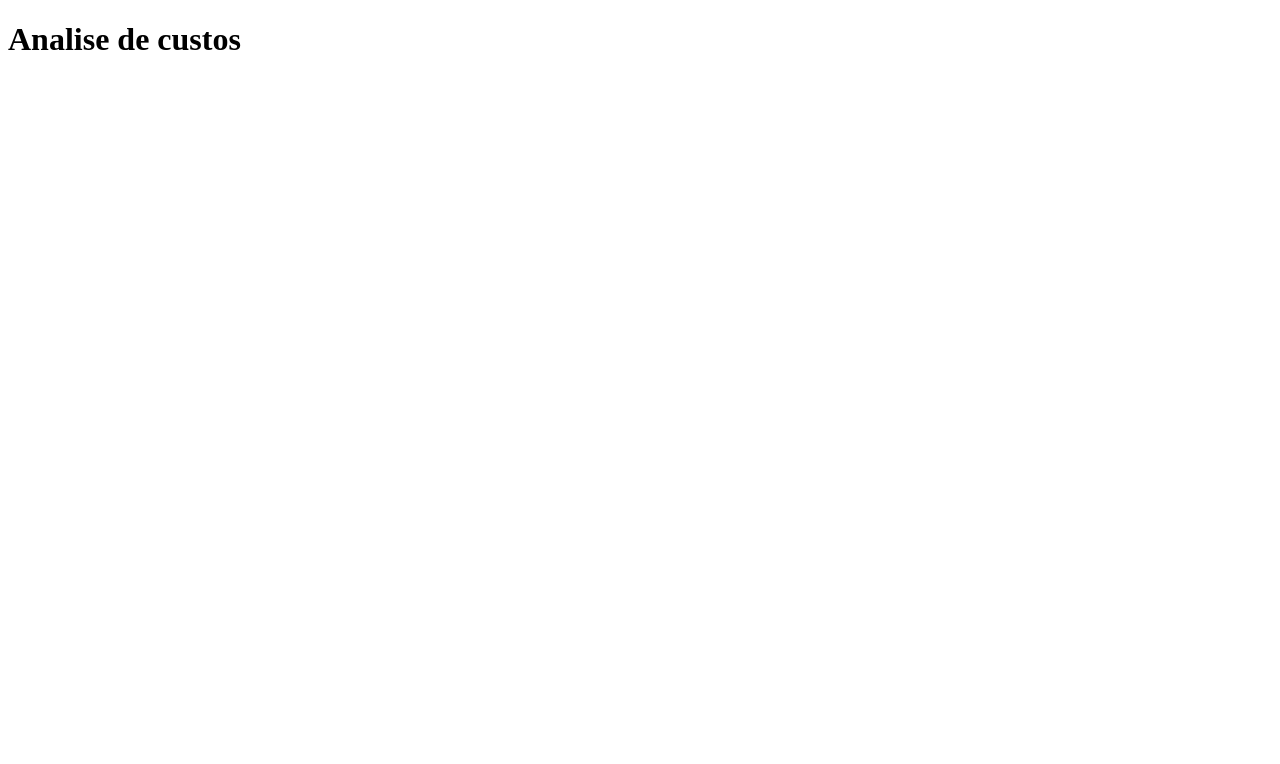
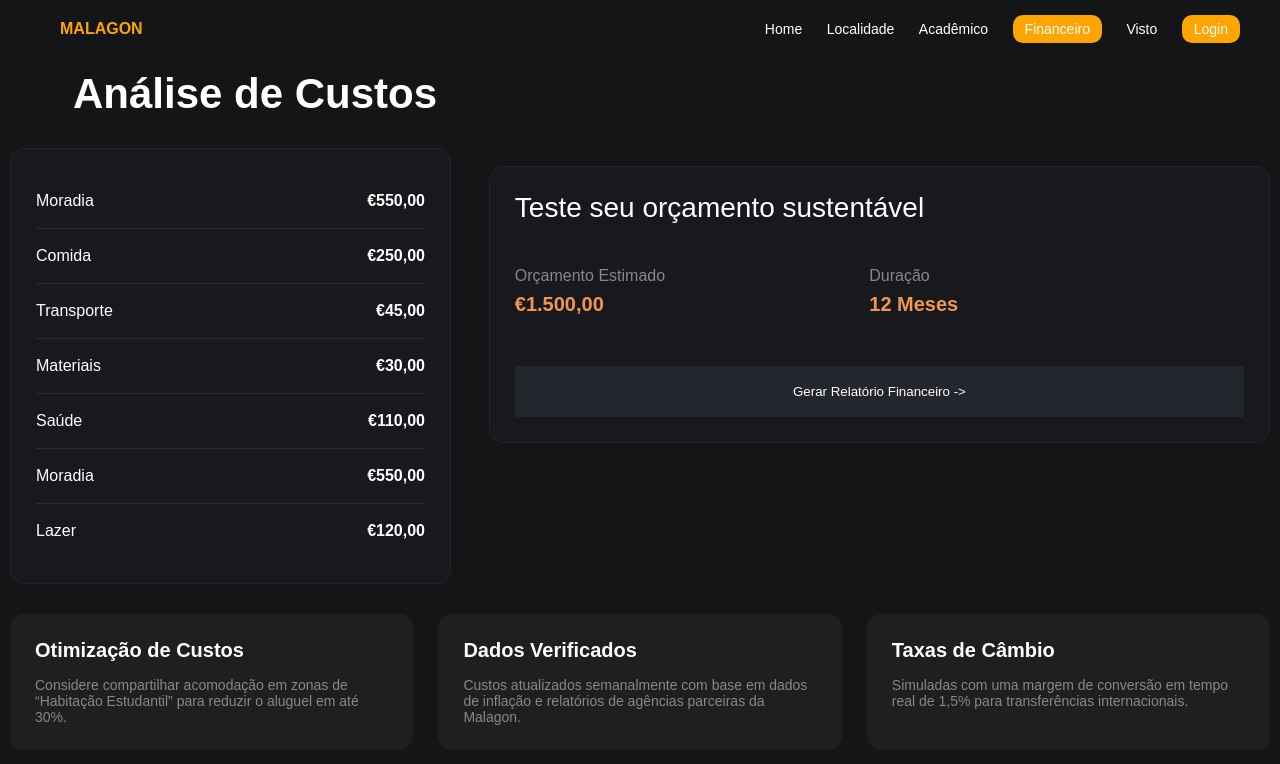
Before and after one commit to bru-ddecor/Malagon, a plain HTML site: page malagon/malagon/financeiro/financeiro.html in a window 1280 px wide. Drawn offline with Linux system fonts and the light colour scheme.

Commit message:
conteudo html css financeiro

```diff
--- a/malagon/malagon/financeiro/financeiro.css
+++ b/malagon/malagon/financeiro/financeiro.css
@@ -0,0 +1,189 @@
+* {
+    margin: 0;
+    padding: 0;
+    box-sizing: border-box;
+    font-family: Arial, sans-serif;
+}
+
+
+body {
+    padding-top: 60px;
+    margin-top: 0;
+    margin: 10px;
+    background-color: #141516;
+}
+
+h1 {
+    color: #fff;
+}
+
+/* ===== NAVBAR ===== */
+.nav {
+    position: absolute;
+    width: 100%;
+    top: 0;
+
+    display: flex;
+    justify-content: space-between;
+    align-items: center;
+
+    padding: 20px 50px;
+    color: white;
+
+    z-index: 3;
+}
+
+/* LOGO */
+.logo {
+    font-weight: bold;
+    color: orange;
+}
+
+/* LINKS */
+.links a {
+    margin-left: 20px;
+    text-decoration: none;
+    color: white;
+    font-size: 14px;
+}
+
+/* LINK ATIVO */
+.links .ativo {
+    background: orange;
+    padding: 6px 12px;
+    border-radius: 10px;
+}
+
+/* BOTÃO LOGIN */
+.login {
+    background: orange;
+    padding: 6px 12px;
+    border-radius: 10px;
+}
+
+header{
+    width: 90%;
+    margin: auto;
+    margin-bottom: 30px;
+}
+
+header h1{
+    font-size: 42px;
+    font-weight: 700;
+}
+
+header p{
+    color: #888;
+}
+
+.custos, .valores{
+    background: #18191d;
+    border: 1px solid #24252a;
+    border-radius: 14px;
+}
+
+.custos{
+    width:35%;
+    float:left;
+    padding:25px;
+    margin-bottom: 30px;
+}
+
+.valores{
+    width:62%;
+    float:right;
+    padding:25px;
+
+}
+
+.custos ul{
+    list-style: none;
+}
+
+.custos li{
+    display: flex;
+    justify-content: space-between;
+    align-items: center;
+    padding: 18px 0;
+    border-bottom: 1px solid #2b2c31;
+}
+
+.custos li:last-child{
+    border-bottom: none;
+}
+
+.custos li p{
+    color: #fff;
+}
+.custos li h4{
+    font-weight: 700;
+    color: #fff;
+}
+
+/* ==== SIMULADOR ==== */
+.valores h3{
+    font-size: 28px;
+    margin-bottom: 25px;
+    color: #fff;
+    font-weight: 200;
+}
+
+.calculo{
+    display: inline-block;
+    width: 48%;
+}
+.calculo p{
+    color: #888;
+    margin-bottom: 8px;
+}
+
+.calculo h4{
+    color: #f09554;
+    font-size: 20px;
+}
+
+/* ==== BOTÃO ==== */
+
+button{
+    width: 100%;
+    margin-top: 50px;
+    padding: 18px;
+    background: #23262d;
+    border: none;
+    color: #fff;
+    cursor: pointer;
+    transition: .3s;
+
+}
+
+button:hover{
+    background:#2d313a;
+}
+
+/* ==== CARDS INFERIORES ==== */
+.dados{
+    display: flex;
+    justify-content: space-between;
+    clear: both; /* Impede a sobreposição*/
+    margin-top: 30px;
+}
+.dados .card{
+    background: rgb(31, 31, 31);
+    border: 1px solid #2d313a;
+    border-radius: 14px;
+    width: 32%;
+    padding: 25px;
+    border: none;
+    gap: 15px;
+}
+
+.card h3{
+    color: #ffffff;
+    font-size: 20px;
+    margin-bottom: 15px;
+}
+
+.card p{
+    color: #888;
+    font-size: 14px;
+}
--- a/malagon/malagon/financeiro/financeiro.html
+++ b/malagon/malagon/financeiro/financeiro.html
@@ -1,22 +1,106 @@
 <!DOCTYPE html>
 <html lang="pt-BR">
+
 <head>
     <meta charset="UTF-8">
     <meta name="viewport" content="width=device-width, initial-scale=1.0">
     <title>Financeiro</title>
+    <link rel="stylesheet" href="financeiro.css">
 </head>
+
 <body>
+    <div class="nav">
+        <div class="logo">MALAGON</div>
+
+        <div class="links">
+            <a href="../home/home.html">Home</a>
+            <a href="../local/local.html">Localidade</a>
+            <a href="../academico/academico.html">Acadêmico</a>
+            <a class="ativo" href="#">Financeiro</a>
+            <a href="../visto/visto.html">Visto</a>
+            <a href="../login/login.html" class="login">Login</a>
+        </div>
+    </div>
     <header>
-        <h1>Analise de custos</h1>
+        <h1>Análise de Custos</h1>
     </header>
 
     <section class="custos">
+        <ul>
+            <li>
+                <p>Moradia</p>
+                <h4>€550,00</h4>
+            </li>
 
-    </section>
+            <li>
+                <p>Comida</p>
+                <h4>€250,00</h4>
+            </li>
+
+            <li>
+                <p>Transporte</p>
+                <h4>€45,00</h4>
+            </li>
+
+            <li>
+                <p>Materiais</p>
+                <h4>€30,00</h4>
+            </li>
+
+            <li>
+                <p>Saúde</p>
+                <h4>€110,00</h4>
+            </li>
+
+            <li>
+                <p>Moradia</p>
+                <h4>€550,00</h4>
+            </li>
+
+            <li>
+                <p>Lazer</p>
+                <h4>€120,00</h4>
+            </li>
+
+        </ul>
+    </section><br>
+
     <section class="valores">
+        <h3>Teste seu orçamento sustentável</h3><br>
 
-    </section>
+        <div class="calculo">
+            <p>Orçamento Estimado</p>
+            <h4>€1.500,00</h4>
+        </div>
+        <div class="calculo">
+            <p>Duração</p>
+            <h4>12 Meses</h4>
+        </div>
+        <button>Gerar Relatório Financeiro -></button>
+    </section><br>
+
+    <section class="dados">
+        <div class="card">
+            <h3>Otimização de Custos</h3>
+            <p>Considere compartilhar acomodação em zonas de “Habitação Estudantil” para reduzir o aluguel em até 30%.
+            </p>
+        </div>
+
+        <div class="card">
+            <h3>Dados Verificados</h3>
+            <p>Custos atualizados semanalmente com base em dados de inflação e relatórios de agências parceiras da
+                Malagon.
+            </p>
+        </div>
+
+        <div class="card">
+            <h3>Taxas de Câmbio</h3>
+            <p>Simuladas com uma margem de conversão em tempo real de 1,5% para transferências internacionais.</p>
+        </div>
+    </section><br>
+    <footer></footer>
 
 
 </body>
+
 </html>
```
